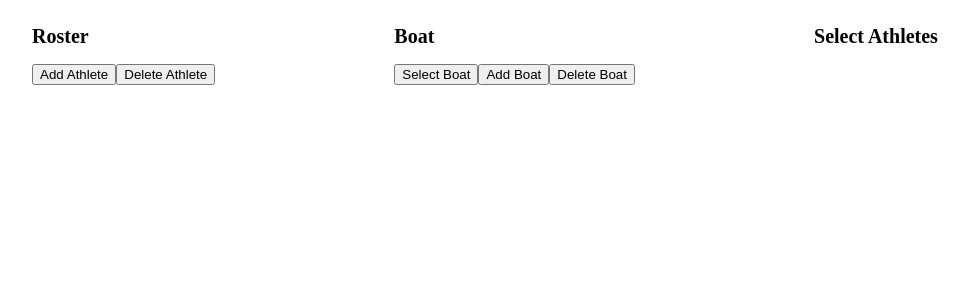
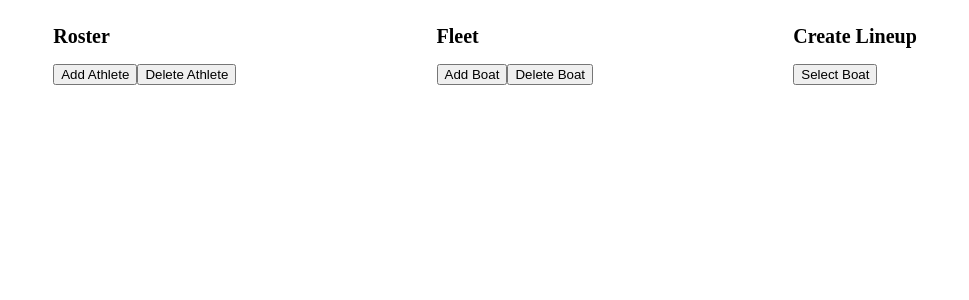
Before and after one commit to heatherbarney/YoRow, a React app: page / in a window 1280 px wide. Shown: the top 300 px of the page, without its empty margins (155-1124 px from the left). Built offline with nearby package versions, Linux system fonts and the light colour scheme; no server answers.

Commit message:
Update UI to create Fleet View and move Select Boat button to Lineup Selector

```diff
--- a/src/components/boatContainer.jsx
+++ b/src/components/boatContainer.jsx
@@ -1,69 +1,15 @@
 import React, { Component } from 'react';
-import eight from '../assets/Eight.jpg';
-import pair from '../assets/Pair.jpg';
-import four from '../assets/Four.jpg';
-import single from '../assets/Single.jpg';
-import double from '../assets/Double.jpg';
-import quad from '../assets/Quad.jpg';
 import BoatDropDown from './boatDropDown.jsx';
 
 class BoatContainer extends Component {
 
   render() {
 
-    const boatClass = this.props.boat.class;
-    const boatName = this.props.boat.name;
-    let boat;
-
-    switch(boatClass) {
-      case 'Pair':
-        boat = pair;
-        break;
-      case 'Coxed Four':
-        boat = four;
-        break;
-      case 'Straight Four':
-        boat = four;
-        break;
-      case 'Eight':
-        boat = eight;
-        break;
-      case 'Single':
-        boat = single;
-        break;
-      case 'Double':
-        boat = double;
-        break;
-      case 'Quad':
-        boat = quad;
-        break;
-      default:
-        // code block
-    }
-
     return (
       <div className='boatContainer'>
-          <h2>Boat</h2>
-          <BoatDropDown boatList={this.props.boatList} chooseBoat={this.props.chooseBoat} clearLineup={this.props.clearLineup}/>
+          <h2>Fleet</h2>
           <button>Add Boat</button>
           <button>Delete Boat</button>
-          {boatName
-            ? (
-              <h3>{boatName + ' (' + this.props.boat.abbrev + ')'}</h3>
-            )
-            : (
-              null
-            )
-          }
-          {boatClass
-            ? (
-              <img src={boat} alt="Boat"/>
-            )
-            : (
-              null
-            )
-          }
-
       </div>
     );
   }
--- a/src/components/lineupSelector.jsx
+++ b/src/components/lineupSelector.jsx
@@ -1,5 +1,6 @@
 import React from 'react';
 import AthleteDropdown from './athleteDropDown.jsx';
+import BoatDropDown from './boatDropDown.jsx';
 
 function lineupSelector(props) {
 
@@ -28,6 +29,7 @@ function lineupSelector(props) {
     )
   }
 
+  // toggle display of save and clear lineups buttons based on if there is a boat defined or not
   let buttonClass;
   if (props.boat.seats.length) buttonClass = 'showButton';
   else buttonClass = 'hideButton';
@@ -35,7 +37,8 @@ function lineupSelector(props) {
 
   return (
     <div>
-      <h2>Select Athletes</h2>
+      <h2>Create Lineup</h2>
+      <BoatDropDown boatList={props.boatList} chooseBoat={props.chooseBoat} clearLineup={props.clearLineup}/>
       <button className={buttonClass}>Save Lineup</button>
       <button className={buttonClass} onClick={props.clearLineup}>Clear Lineup</button>
       {rows}
--- a/src/components/mainContainer.jsx
+++ b/src/components/mainContainer.jsx
@@ -173,8 +173,8 @@ class MainContainer extends Component {
       <div className="mainContainer">
         <div className="selectionContainer">
           <RosterView roster={this.state.roster} getRoster = {this.getRoster}/>
-          <BoatContainer boatList={this.state.boatList} boat={this.state.boat} chooseBoat={this.chooseBoat} clearLineup={this.clearLineup}/>
-          <LineupSelector lineup={this.state.lineup} roster={this.state.roster} boat={this.state.boat} assignAthlete={this.assignAthlete} clearLineup={this.clearLineup} clearAthlete={this.clearAthlete}/>
+          <BoatContainer boatList={this.state.boatList}/>
+          <LineupSelector boatList={this.state.boatList} lineup={this.state.lineup} roster={this.state.roster} boat={this.state.boat} chooseBoat={this.chooseBoat} clearLineup={this.clearLineup} assignAthlete={this.assignAthlete} clearLineup={this.clearLineup} clearAthlete={this.clearAthlete}/>
         </div>
         <div>
         </div>
```
